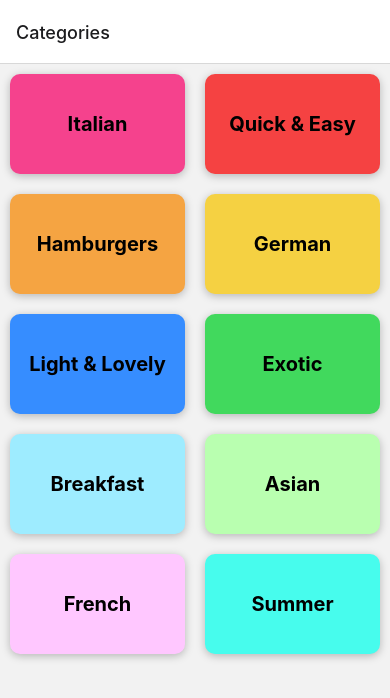
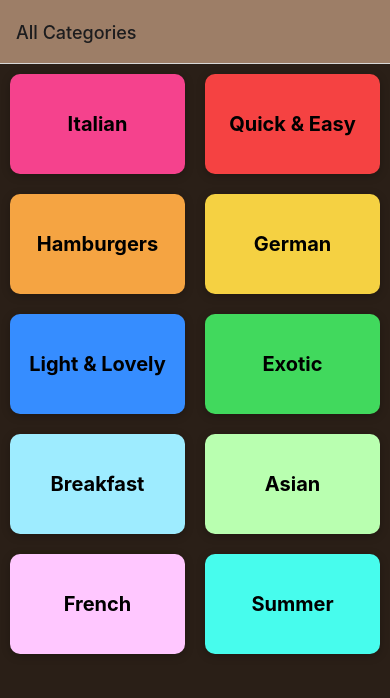
Before and after one commit to Armanai001/Meal_app_React_Native, a React Native app: screen / in a window 390 px wide. Shown: the top 698 px of the page. Built offline with nearby package versions, Linux system fonts and the light colour scheme.

Commit message:
Styling Screen header and BackGround

```diff
--- a/App.tsx
+++ b/App.tsx
@@ -10,8 +10,22 @@ export default function App() {
     return (
         <>
             <NavigationContainer>
-                <Stack.Navigator>
-                    <Stack.Screen name="Categories" component={CategoryScreen}/>
+
+                <Stack.Navigator
+                    screenOptions={{
+                        headerStyle: {backgroundColor: "#9d7e67"},
+                        contentStyle: {backgroundColor: "#2a1f17"}
+                        // We can set headerTintColor : "red" for changing heading color.
+                        // We can set these properties for every or for individual screens
+                    }}
+                >
+                    <Stack.Screen name="Categories"
+                                  component={CategoryScreen}
+                                  options={{
+                                      title: "All Categories",
+                                  }}
+
+                    />
                     <Stack.Screen name="Overview" component={MealsOverview}/>
                 </Stack.Navigator>
             </NavigationContainer>
--- a/app.json
+++ b/app.json
@@ -4,7 +4,6 @@
     "slug": "Meal_app_React_Native",
     "version": "1.0.0",
     "orientation": "portrait",
-    "backgroundColor": "#2a1f17",
     "icon": "./assets/icon.png",
     "userInterfaceStyle": "light",
     "splash": {
```
